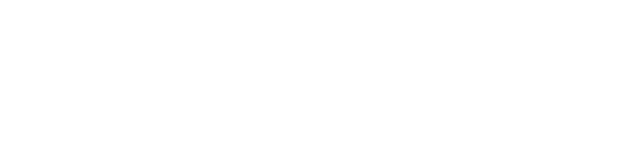
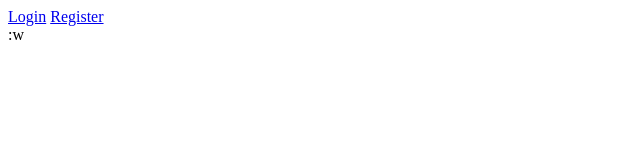
Before and after one commit to jessicafraines/mommy-business-cohort-7, a website: page index.html in a window 1280 px wide. Shown: the whole page, without its empty margins (0-640 px from the left). Drawn offline with Linux system fonts and the light colour scheme.

Commit message:
added login and register buttons to index.html

```diff
--- a/index.html
+++ b/index.html
@@ -9,8 +9,11 @@
   </head>
   <body>
     <div class="container">
+      <a class="btn btn-primary" href="/#/login">Login</a>
+      <a class="btn btn-primary" href="/#/register">Register</a>
       <div ng-view>
       </div>
     </div>
-  </body>
+  </body>:w
+
 </html>
```
